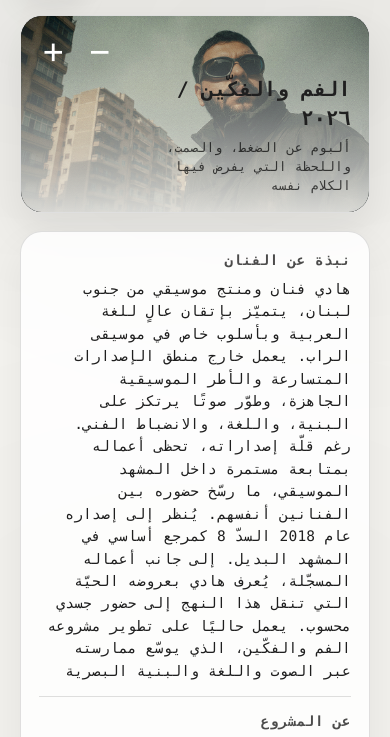
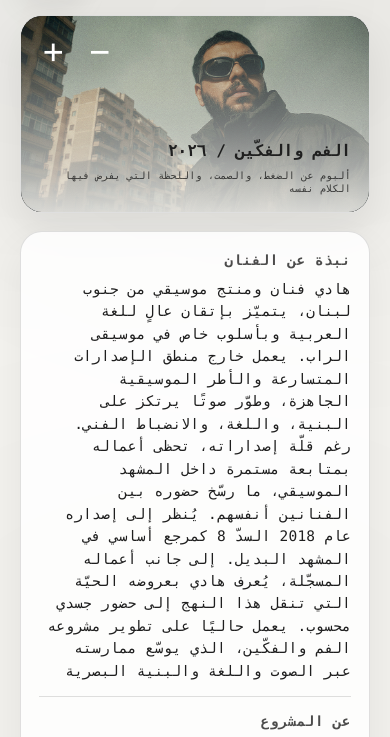
Before and after one commit to hadi-music/press, a plain HTML site: page index.html in a window 390 px wide. Both pictures are taken after a click on the button "عربي". Shown: the part 96-833 px from the top of the page. Drawn offline with Linux system fonts and the light colour scheme; a web font is replaced by a local one.

Commit message:
Update index.html

```diff
--- a/index.html
+++ b/index.html
@@ -613,6 +613,34 @@
     text-overflow: clip;
   }
 }
+/* ===== Mobile Arabic hero typography tuning ===== */
+@media (max-width: 600px){
+  body.rtl .heroTitle{
+    max-width: 96%;
+    text-align: right;
+  }
+
+  /* Arabic H1: one line */
+  body.rtl .heroTitle h1{
+    font-size: 16px;            /* match EN */
+    letter-spacing: 0;          /* Arabic hates spacing */
+    white-space: nowrap;
+    overflow: hidden;
+    text-overflow: ellipsis;
+  }
+
+  /* Arabic tagline: max 2 lines */
+  body.rtl .heroTitle p{
+    font-size: 10px;
+    line-height: 1.35;
+
+    display: -webkit-box;
+    -webkit-line-clamp: 2;
+    -webkit-box-orient: vertical;
+    overflow: hidden;
+    text-overflow: clip;
+  }
+}
 
     .genreRow{
       margin-top: 10px;
```
